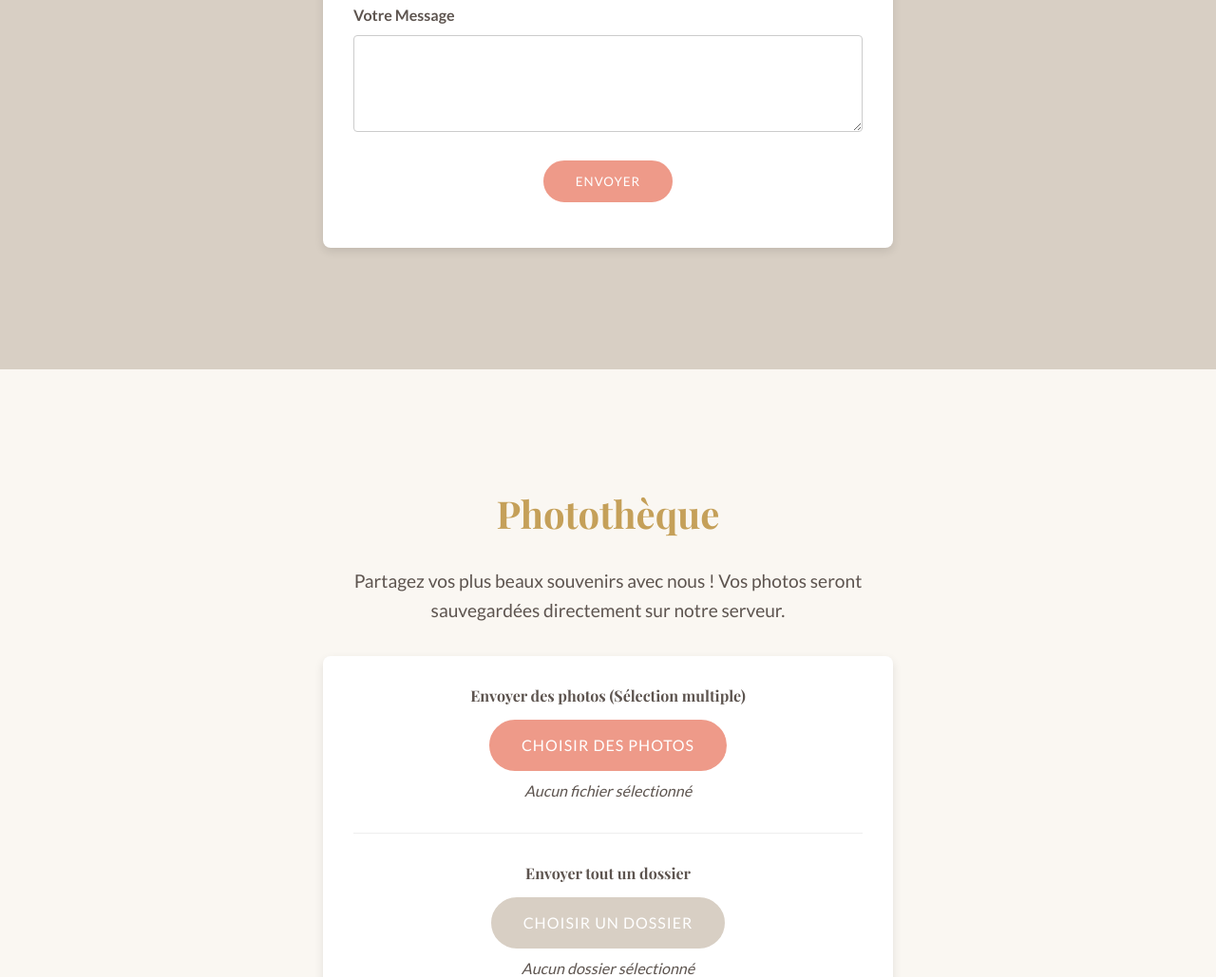
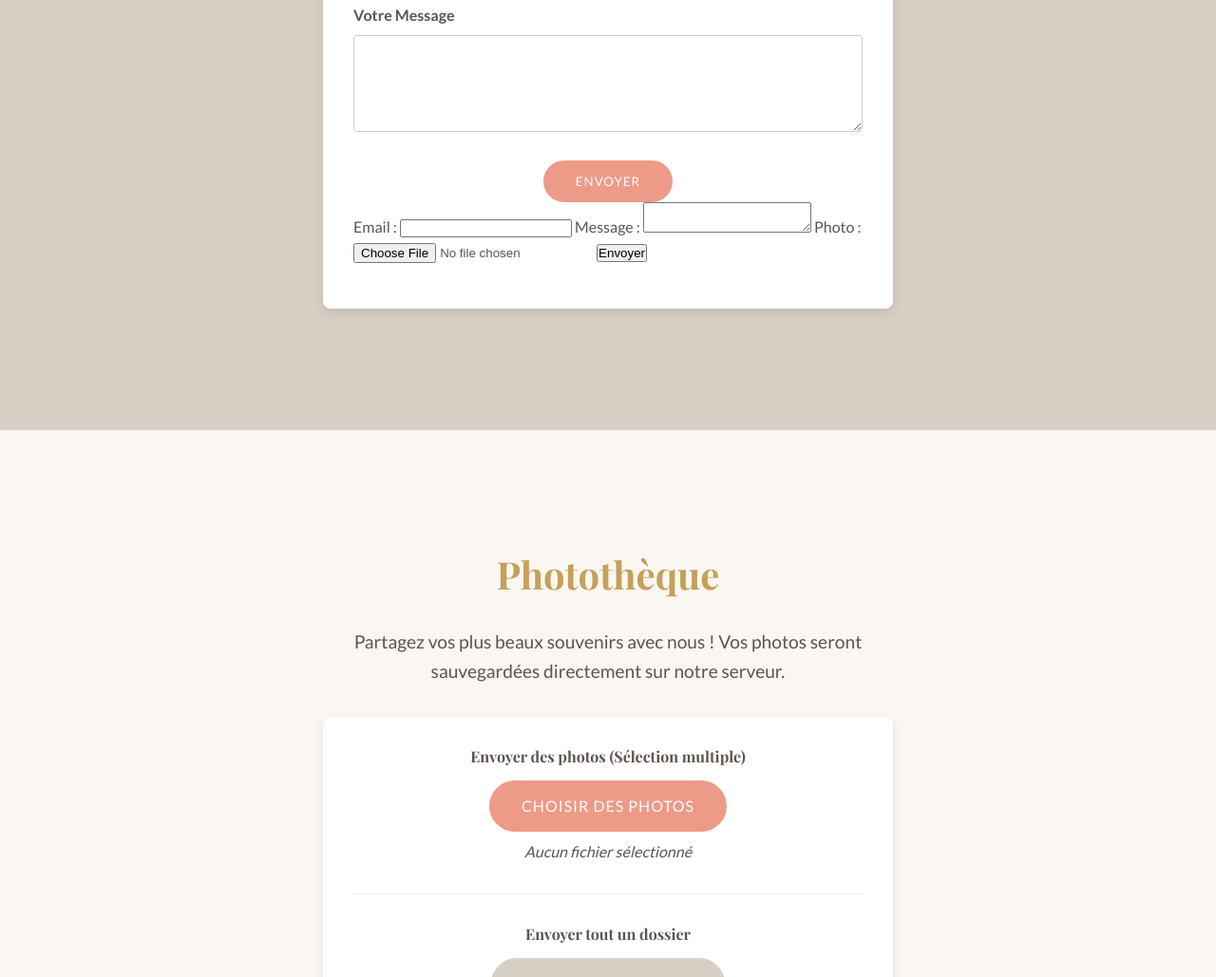
Before and after one commit to Vatel77/mariagebenegui.fr, a website: page index.html in a window 1280 px wide. Shown: the part 3561-4590 px from the top of the page at 95% size. Drawn offline with nearby package versions, Linux system fonts and the light colour scheme; a web font is replaced by a local one.

Commit message:
Add files via upload

```diff
--- a/index.html
+++ b/index.html
@@ -118,9 +118,28 @@
                     <div style="text-align: center;">
                         <button type="submit" class="btn">Envoyer</button>
                     </div>
-                </form>
-                <div id="form-feedback"
-                    style="margin-top: 1rem; text-align: center; font-weight: bold; color: var(--gold-color);"></div>
+                    <form action="https://formspree.io/f/mlgjqnvw" method="POST" enctype="multipart/form-data">
+                        <label>
+                            Email :
+                            <input type="email" name="email" required>
+                        </label>
+
+                        <label>
+                            Message :
+                            <textarea name="message" required></textarea>
+                        </label>
+
+                        <label>
+                            Photo :
+                            <input type="file" name="photo" accept="image/*">
+                        </label>
+
+                        <button type="submit">Envoyer</button>
+                    </form>
+
+                    <div id="form-feedback"
+                        style="margin-top: 1rem; text-align: center; font-weight: bold; color: var(--gold-color);">
+                    </div>
             </div>
         </div>
     </section>
```
